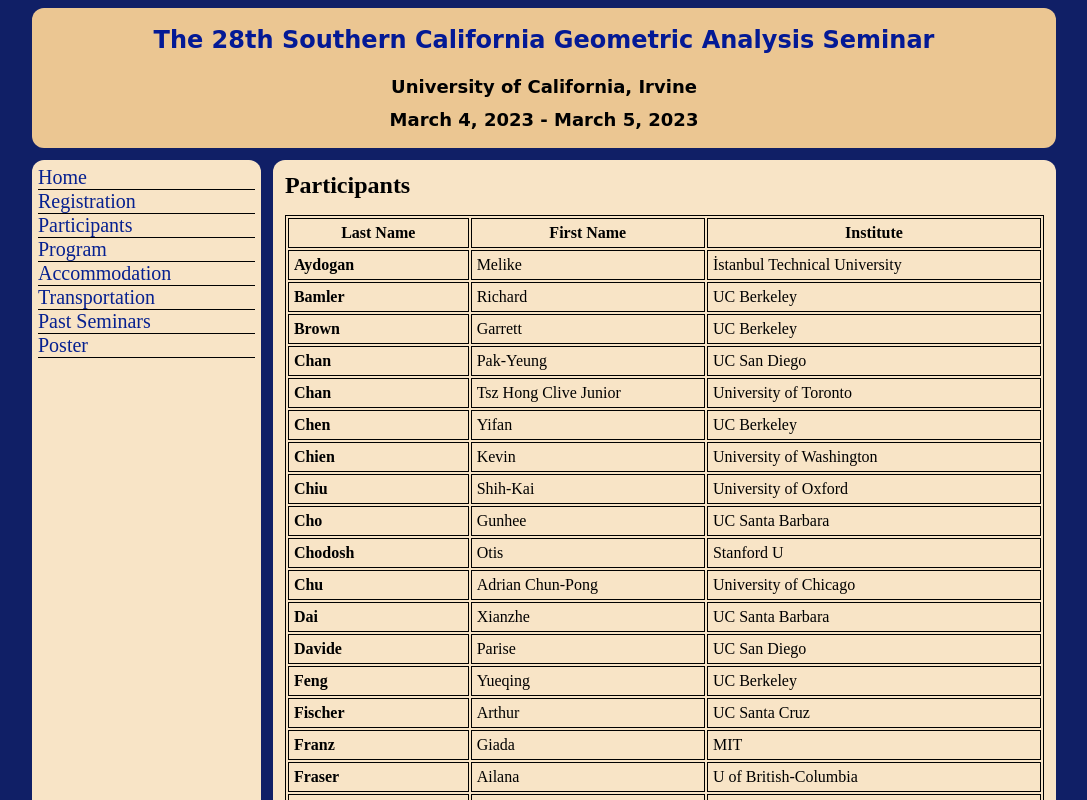
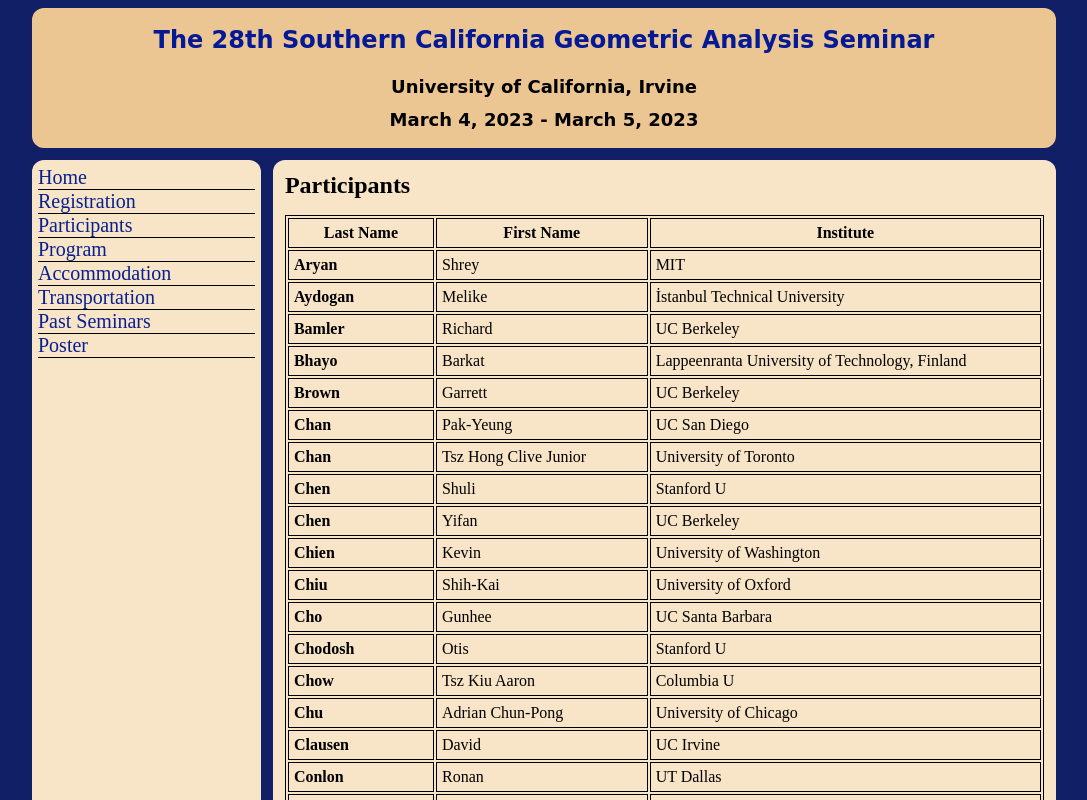
Before and after one commit to Geometry-Discovery-Project-UCI/scgas.math.uci.edu, a Vue app: page /participants in a window 1280 px wide. Shown: the top 800 px of the page, without its empty margins (96-1183 px from the left). Built offline with nearby package versions, Linux system fonts and the light colour scheme.

Commit message:
I have updated the participat list up to 1/23/2023.

```diff
--- a/src/participants.ts
+++ b/src/participants.ts
@@ -431,3 +431,219 @@
   link: "mailto:acpc@uchicago.edu",
   institute: Institute.UNIVERSITY_OF_CHICAGO,
 };
+
+export const YI_LAI: Participant = {
+  name: "Yi Lai",
+  link: "mailto:yilai@stanford.edu",
+  institute: Institute.STANFORD,
+};
+
+export const DASHEN_YAN: Participant = {
+  name: "Dashen Yan",
+  link: "mailto:dashen.yan@stonybrook.edu",
+  institute: Institute.STONYBROOK_UNIVERSITY,
+};
+
+export const JINGBO_WAN: Participant = {
+  name: "Jingbo Wan",
+  link: "mailto:jw3976@columbia.edu",
+  institute: Institute.COLUMBIA,
+};
+
+export const CHAOMING_LIN: Participant = {
+  name: "Chao-ming Lin",
+  link: "mailto:chaominl@uci.edu",
+  institute: Institute.UC_IRVINE,
+};
+
+export const BARKAT_BHAYO: Participant = {
+  name: "Barkat Bhayo",
+  link: "mailto:barkat.bhayo@lut.fi",
+  institute: Institute.LUT,
+};
+
+export const HAN_LU: Participant = {
+  name: "Han Lu",
+  link: "mailto:hlu8@nd.edu",
+  institute: Institute.UNIVERSITY_OF_NOTRE_DAME,
+};
+
+export const IAN_FLESCHLER: Participant = {
+  name: "Ian Fleschler",
+  link: "mailto:imf@princeton.edu",
+  institute: Institute.PRINCETON_UNIVERSITY,
+};
+
+export const HHARRY_FLUCK: Participant = {
+  name: "Harry Fluck",
+  link: "mailto:hpf5@cornell.edu",
+  institute: Institute.CORNELL_UNIVERSITY,
+};
+
+export const HUNTER_STUFFLEBEAM: Participant = {
+  name: "Hunter Stufflebeam",
+  link: "mailto:hstuff@sas.upenn.edu",
+  institute: Institute.UNIVERSITY_OF_PENNSYLVANIA,
+};
+
+export const GONGPING_NIU: Participant = {
+  name: "Gongping Niu",
+  link: "mailto:gniu@ucsd.edu",
+  institute: Institute.UC_SAN_DIEGO,
+};
+
+export const YUAN_LIAO: Participant = {
+  name: "Yuan Liao",
+  link: "mailto:y2liao@ucsd.edu",
+  institute: Institute.UC_SAN_DIEGO,
+};
+
+export const ABI_RAJAN: Participant = {
+  name: "Abi Rajan",
+  link: "mailto:abishek_rajan@berkeley.edu",
+  institute: Institute.UC_BERKELEY,
+};
+
+export const METEHAN_KARAKAS: Participant = {
+  name: "Mete Han Karakas",
+  link: "mailto:mk00048@mix.wvu.edu",
+  institute: Institute.WEST_VIRGINIA_UNIVERSITY,
+};
+
+export const YIPENG_WANG: Participant = {
+  name: "Yipeng Wang",
+  link: "mailto:yw3631@columbia.edu",
+  institute: Institute.COLUMBIA,
+};
+
+export const SHREY_ARYAN: Participant = {
+  name: "Shrey Aryan",
+  link: "mailto:shrey183@gmail.com",
+  institute: Institute.MIT,
+};
+
+export const MORGAN_SHERMAN: Participant = {
+  name: "Morgan Sherman",
+  link: "mailto:sherman1@calpoly.edu",
+  institute: Institute.CALPOLY_SLO,
+};
+
+export const PABLO_SUAREZSERRATO: Participant = {
+  name: "Pablo Suarez Serrato",
+  link: "mailto:pablo@im.unam.mx",
+  institute: Institute.UNAM,
+};
+
+export const SHULI_CHEN: Participant = {
+  name: "Shuli Chen",
+  link: "mailto:shulic@stanford.edu",
+  institute: Institute.STANFORD,
+};
+
+export const JIHYE_LEE: Participant = {
+  name: "Jihye Lee",
+  link: "mailto:jihye@ucsb.edu",
+  institute: Institute.UC_SANTA_BARBARA,
+};
+
+export const NAN_LI: Participant = {
+  name: "Nan Li",
+  link: "mailto:NLi@citytech.cuny.edu",
+  institute: Institute.CUNY,
+};
+
+export const XIAOLONG_LI: Participant = {
+  name: "Xiaolong Li",
+  link: "mailto:xiaolong.li@wichita.edu",
+  institute: Institute.WICHITA_U,
+};
+
+export const XIAODAN_XU: Participant = {
+  name: "Xiaodan Francis Xu",
+  link: "mailto:xxu@csusm.edu",
+  institute: Institute.CSU_SM,
+};
+
+export const HAOYANG_LU: Participant = {
+  name: "Haoyang Lu",
+  link: "mailto:lu045@csusm.edu",
+  institute: Institute.CSU_SM,
+};
+
+export const JIANGTAO_Li: Participant = {
+  name: "Jiangtao Li",
+  link: "mailto:jil320@ucsd.edu",
+  institute: Institute.UC_SAN_DIEGO,
+};
+
+export const JIE_XU: Participant = {
+  name: "Jie Xu",
+  link: "mailto:xujie@bu.edu",
+  institute: Institute.WESTLAKE_UNIVERSITY,
+};
+
+export const MARIA_RAMIREZ: Participant = {
+  name: "Maria Alejandra Ramirez Luna",
+  link: "mailto:mrami159@ucsc.edu",
+  institute: Institute.UC_SAN_DIEGO,
+};
+
+export const TSZ_CHOW: Participant = {
+  name: "Tsz Kiu Aaron Chow",
+  link: "mailto:achow@math.columbia.edu",
+  institute: Institute.COLUMBIA,
+};
+
+export const JABDELRAHMAN_MOHAMED: Participant = {
+  name: "Abdelrahman Mohamed",
+  link: "mailto:amohamed2@una.edu",
+  institute: Institute.UNIVERSITY_OF_NORTH_ALABAMA,
+};
+
+export const YUJIE_WU: Participant = {
+  name: "Yujie Wu",
+  link: "mailto:yujiewu@stanford.edu",
+  institute: Institute.STANFORD,
+};
+
+export const ROMAN_SPECIEL: Participant = {
+  name: "Roman Speciel",
+  link: "mailto:rspeciel@stanford.edu",
+  institute: Institute.STANFORD,
+};
+
+export const TIN_TSANG: Participant = {
+  name: "Tin Yau Tsang",
+  link: "mailto:tytsang@uci.edu",
+  institute: Institute.UC_IRVINE,
+};
+
+export const REINALDO_RESENDE: Participant = {
+  name: "Reinaldo Resende",
+  link: "mailto:resende.reinaldo.oliveira@gmail.com",
+  institute: Institute.PRINCETON_UNIVERSITY,
+};
+
+export const DAVID_CLAUSEN: Participant = {
+  name: "David Clausen",
+  link: "mailto:dclausen@uci.edu",
+  institute: Institute.UC_IRVINE,
+};
+
+export const NOUSSAIBA_SAADOUDI: Participant = {
+  name: "Noussaiba Saadoudi",
+  link: "mailto:saadoudinoussaiba@gmail.com",
+  institute: Institute.UMBB,
+};
+
+export const RONAN_CONLON: Participant = {
+  name: "Ronan Conlon",
+  link: "mailto:ronan.conlon@utdallas.edu",
+  institute: Institute.UT_DALLAS,
+};
+
+export const PRAKHAR_GUPTA: Participant = {
+  name: "Prakhar Gupta",
+  link: "mailto:pgupta8@umd.edu",
+  institute: Institute.UNIVERSITY_OF_MARYLAND,
+};
--- a/src/types/index.ts
+++ b/src/types/index.ts
@@ -34,6 +34,18 @@
   CORNELL_UNIVERSITY = "Cornell University",
   SUN_YAT_SEN_UNIVERSITY_ZHUHAI = "Sun Yat-Sen University (Zhuhai)",
   ISTANBUL_TECHNICAL_UNIVERSITY = "İstanbul Technical University",
+  STONYBROOK_UNIVERSITY = "Stony Brook University",
+  LUT = "Lappeenranta University of Technology, Finland",
+  UNIVERSITY_OF_PENNSYLVANIA = "University of Pennsylvania",
+  WEST_VIRGINIA_UNIVERSITY = "West Virginia University",
+  CALPOLY_SLO = "Cal Poly, San Luis Obispo",
+  UNAM = "UNAM",
+  CUNY = "CUNY",
+  WICHITA_U = "Wichita State University",
+  CSU_SM = "CSU San Marcos",
+  UNIVERSITY_OF_NORTH_ALABAMA = "University of North Alabama",
+  UMBB = "UMBB",
+  UT_DALLAS = "UT Dallas",
 }
 
 export interface Participant {
```
